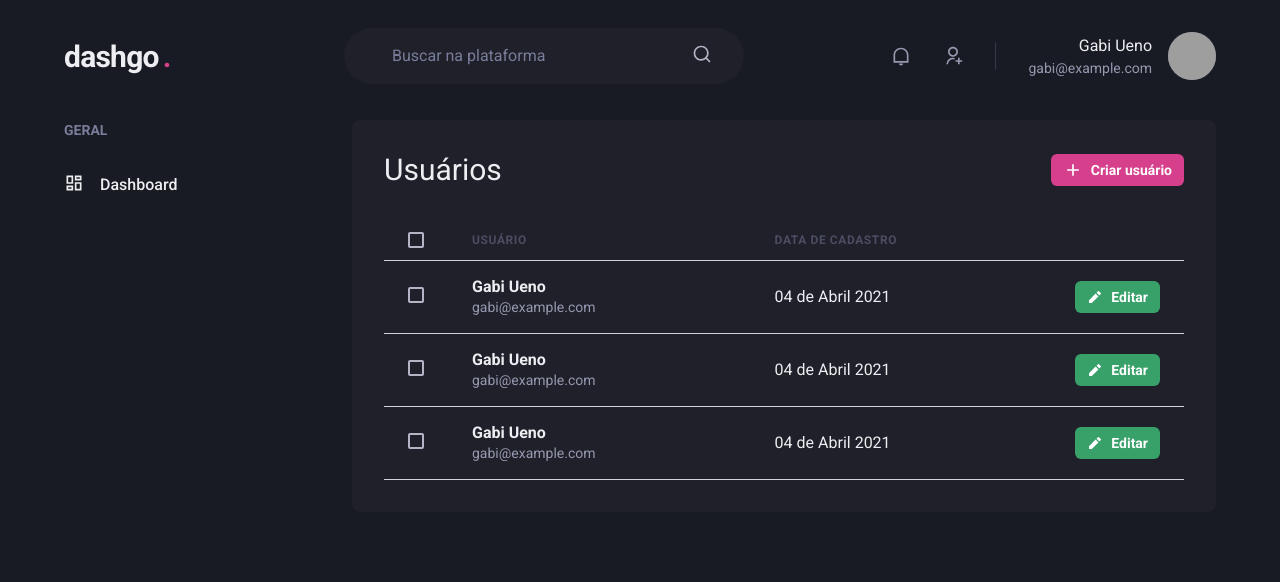
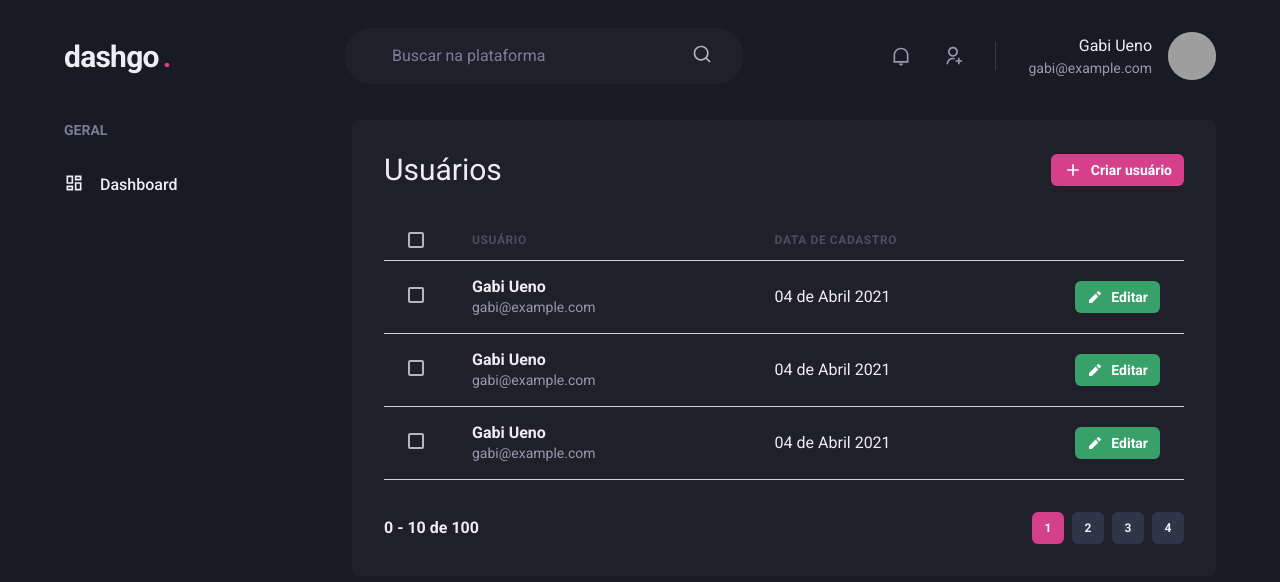
Before and after one commit to gabiayako/dashgo, a Next.js app: page /users in a window 1280 px wide. Shown: the top 582 px of the page. Built offline with nearby package versions, Linux system fonts and the light colour scheme; grey boxes are pictures that could not be loaded.

Commit message:
Adding Pagination component

```diff
--- /dev/null
+++ b/src/components/Pagination.tsx
@@ -0,0 +1,55 @@
+import { Box, Button, HStack, theme } from "@chakra-ui/react";
+
+const PaginationButton = ({
+  pageNumber,
+  disabled,
+}: {
+  pageNumber: number;
+  disabled: boolean;
+}) => {
+  const _disabled = {
+    backgroundColor: theme.colors.pink[500],
+    cursor: "default",
+  };
+
+  const _hover = {
+    backgroundColor: theme.colors.gray[500],
+  };
+
+  const additionalProps = disabled
+    ? {
+        colorScheme: "pink",
+        disabled: true,
+        _disabled: _disabled,
+      }
+    : {
+        bg: theme.colors.gray[700],
+        _hover: _hover,
+      };
+
+  return (
+    <Button size="sm" fontSize="xs" w="4" {...additionalProps}>
+      {pageNumber}
+    </Button>
+  );
+};
+
+export const Pagination = () => {
+  return (
+    <HStack mt={8} align="center" justify="space-between">
+      <Box>
+        <strong>0 - 10 de 100</strong>
+      </Box>
+
+      <HStack spacing="2">
+        {[1, 2, 3, 4].map((pageNumber) => (
+          <PaginationButton
+            key={pageNumber}
+            pageNumber={pageNumber}
+            disabled={pageNumber === 1}
+          />
+        ))}
+      </HStack>
+    </HStack>
+  );
+};
--- a/src/pages/users/index.tsx
+++ b/src/pages/users/index.tsx
@@ -16,6 +16,7 @@ import {
 import { RiAddLine, RiPencilFill } from "react-icons/ri";
 
 import { Header } from "../../components/Header";
+import { Pagination } from "../../components/Pagination";
 import { Sidebar } from "../../components/Sidebar";
 
 const UserList = () => {
@@ -141,6 +142,8 @@ const UserList = () => {
               </Tr>
             </Tbody>
           </Table>
+
+          <Pagination />
         </Box>
       </Flex>
     </Box>
```
